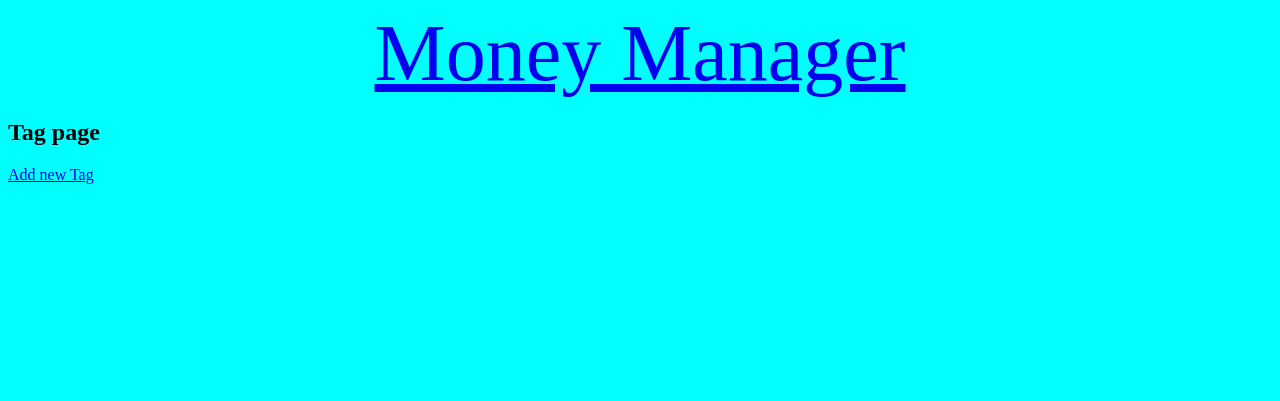
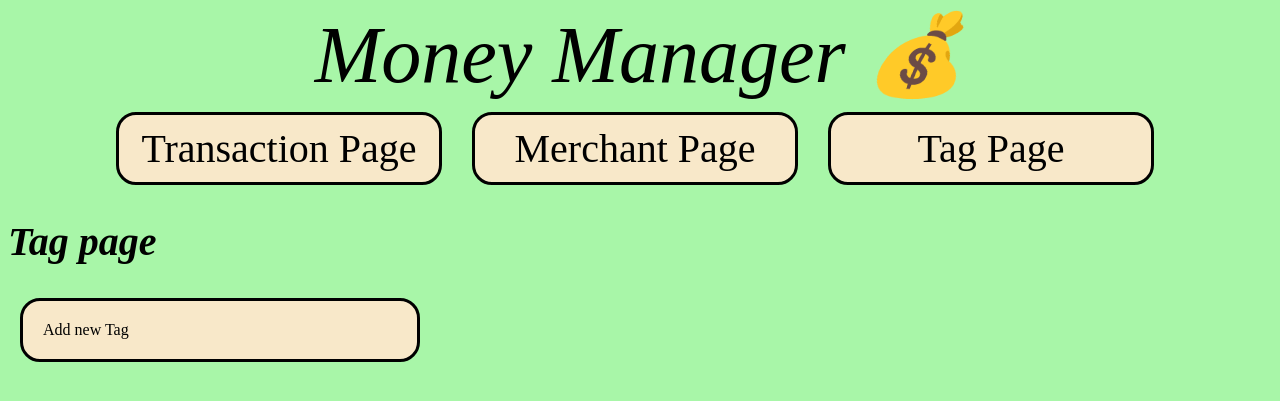
Before and after one commit to SeanAllen95/MoneyManager2, a Flask app: page /tags in a window 1280 px wide. Shown: the top 401 px of the page. Run offline with Flask 3, Linux system fonts and the light colour scheme; data that the repository does not hold is empty; some libraries are stand-ins or nearby versions.

Commit message:
need to fix M and T

```diff
--- a/controllers/tag_controller.py
+++ b/controllers/tag_controller.py
@@ -54,7 +54,7 @@ def update_method(id):
 #     merchant = merchant_repository.select(id)
 #     return render_template("merchant/view.html", merchant = merchant)
 
-# @merchant_blueprint.route("/merchant/<id>/delete", methods=['POST'])
-# def delete_merchant(id):
-#     merchant_repository.delete(id)
-#     return redirect('/merchant')
+@tag_blueprint.route("/tag/<id>/delete", methods=['POST'])
+def delete_tag(id):
+    tag_repository.delete(id)
+    return redirect('/tags')
--- a/repositories/tag_repository.py
+++ b/repositories/tag_repository.py
@@ -36,10 +36,10 @@ def delete_all():
     sql = "DELETE FROM tags"
     run_sql(sql)
 
-# def delete(id):
-#     sql = "DELETE FROM merchants WHERE id = %s"
-#     values = [id]
-#     run_sql(sql, values)
+def delete(id):
+    sql = "DELETE FROM tags WHERE id = %s"
+    values = [id]
+    run_sql(sql, values)
 
 def update(tag):
     sql = "UPDATE tags SET category = %s WHERE id = %s"
--- a/static/style.css
+++ b/static/style.css
@@ -1,55 +1,122 @@
 .top_banner {
     text-align: center;
     font-size: 80px;
+    font-style: italic;
 }
 
 .background {
-    background-color: aqua;
-}
-.home_container {
-    grid-template-columns: 1fr;
-
+    background-color: rgb(168, 246, 168);
 }
 
-#homepage_title {
-    text-align: center;
+main section ul li {
+  font-size: 40px;
 }
 
-.home_container ul {
-    display: flex;  /* set the display property to flex */
-    justify-content: space-between; /* space the list items evenly across the container */
-    list-style: none; /* remove the default list style */
-    padding: 50; /* remove any default padding */
+.home_container {
+  display: flex;
+  justify-content: space-around;
+  align-items: center;
+  padding-top: 10px;
 }
+
+ul {
+  display: flex;
+  list-style: none;
+  margin: 0;
+  padding: 0;
+}
+
+li {
+  margin: 0 10px;
+  padding: 10px;
+  text-align: center;
+  background-color: rgb(248, 232, 201);
+  border: solid;
+  border-color: black;
+  border-radius: 20px;
+  width: 300px;
+}
+
+a {
+  text-decoration: none;
+  color: black;
+}
+
 
 .home_container ul li {
     margin-right: 20px; /* add some space between the list items */
   }
 
-  .home_container ul li:last-child {
-    margin-right: 0; /* remove margin-right for the last list item */
-  }
-
 .transaction-grid {
+    max-width: max-content;
+    margin: auto;
     display: grid;
-    grid-template-columns: repeat(auto-fit, minmax(300px, 1fr)); /* create auto-fit grid with minimum width of 300px */
-    grid-gap: 20px; /* set the gap between grid items */
+    grid-template-columns: 400px 400px 400px;
+    grid-gap: 20px;
   }
 
 .transaction-card {
-    background-color: aqua;
+  background-color: rgb(248, 232, 201);
   padding: 20px;
-    border-radius: 5px;
+  border: solid;
+  border-color: black;
+  border-radius: 20px;
   }
 
 .tag-grid {
+  max-width: max-content;
+  margin: auto;
   display: grid;
-    grid-template-columns: repeat(auto-fit, minmax(300px, 1fr)); /* create auto-fit grid with minimum width of 300px */
-    grid-gap: 20px; /* set the gap between grid items */
+  grid-template-columns: 400px 400px 400px;
+  grid-gap: 20px;
 }
 
 .tag-card {
-    background-color: aqua;
+  background-color: rgb(248, 232, 201);
   padding: 20px;
-    border-radius: 5px;
+  border: solid;
+  border-color: black;
+  border-radius: 20px;
 }
+
+.merchant-grid {
+  max-width: max-content;
+  margin: auto;
+  display: grid;
+  grid-template-columns: 400px 400px 400px;
+  grid-gap: 20px;
+}
+
+.merchant-card {
+  background-color: rgb(248, 232, 201);
+  padding: 20px;
+  border: solid;
+  border-color: black;
+  border-radius: 20px;
+}
+
+.add_new_link {
+  background-color: rgb(248, 232, 201);
+  padding: 20px;
+  border: solid;
+  border-color: black;
+  border-radius: 20px;
+}
+
+.page_title {
+  font-style: italic;
+  font-size: 40px;
+
+}
+#transaction_total {
+  font-size: 30px;
+}
+
+.new_edit_page {
+  background-color: rgb(248, 232, 201);
+  padding: 20px;
+  width: 300px;
+  border: solid;
+  border-color: black;
+  border-radius: 20px;
+}
--- a/templates/base.html
+++ b/templates/base.html
@@ -5,20 +5,28 @@
     <meta http-equiv="X-UA-Compatible" content="IE=edge">
     <meta name="viewport" content="width=device-width, initial-scale=1.0">
     <link rel="stylesheet" href="{{ url_for('static', filename='style.css') }}">
-    <title>Money Manager</title>
+    <title>Money Manager &#128176;</title>
 </head>
 <body class="background">
     <header>
         <section class="top_banner">
-        <a href="/">Money Manager</a>
+        <a href="/">Money Manager &#128176;</a>
         </section>
     </header>
-    <main class="home_page_grid">
-        <section>
-            {% block content %}
+    <main>
+        <section class="home_container">
+            <ul>
+                <li><a href="/transactions">Transaction Page</a></li>
+                <li><a href="/merchants">Merchant Page</a></li>
+                <li><a href="/tags">Tag Page</a></li>
 
-            {% endblock%}
+            </ul>
         </section>
+            <section>
+                {% block content %}
+
+                {% endblock%}
+            </section>
     </main>
 </body>
 </html>
--- a/templates/index.html
+++ b/templates/index.html
@@ -2,15 +2,14 @@
 
 {% block content %}
 <main class="home_index">
-<h1 id="homepage_title">Homepage</h1>
-    <section class="home_container">
+    <!-- <section class="home_container">
         <ul>
             <li><a href="/transactions">Transaction Page</a></li>
             <li><a href="/merchants">Merchant Page</a></li>
             <li><a href="/tags">Tag Page</a></li>
 
         </ul>
-    </section>
+    </section> -->
     </main>
 
 {% endblock %}
--- a/templates/merchants/edit_merchant.html
+++ b/templates/merchants/edit_merchant.html
@@ -2,7 +2,7 @@
 
 {% block content %}
 <h1>Edit Merchant</h1>
-
+  <section class="new_edit_page">
     <form action="/merchant/{{merchant.id}}" method="post">
       <div>
         <label for="name">Name:</label>
@@ -10,5 +10,6 @@
       </div>
         <button type="submit">Update Merchant</button>
     </form>
+  </section>
 
 {% endblock %}
--- a/templates/merchants/new_merchant.html
+++ b/templates/merchants/new_merchant.html
@@ -2,14 +2,13 @@
 
 {% block content %}
 <h1>New Merchant</h1>
-
+    <section class="new_edit_page">
         <form action="/merchant/new" method="post">
             <div>
             <label for="name">Name:</label>
             <input type="text" id="name" name="name" placeholder="Name" required>
             </div>
             <button type="submit">Add Merchant</button>
-
         </form>
-
+    </section>
 {% endblock %}
--- a/templates/tags/edit_tag.html
+++ b/templates/tags/edit_tag.html
@@ -2,7 +2,7 @@
 
 {% block content %}
 <h1>Edit Tag</h1>
-
+  <section class="new_edit_page">
     <form action="/tag/{{tag.id}}" method="post">
       <div>
         <label for="category">Category:</label>
@@ -10,6 +10,6 @@
       </div>
         <button type="submit">Update Tag</button>
     </form>
-
+  </section>
 
 {% endblock %}
--- a/templates/tags/index.html
+++ b/templates/tags/index.html
@@ -3,15 +3,19 @@
 {% block content %}
 
 <div>
-    <h1>Tag page</h1>
+    <h1 class="page_title">Tag page</h1>
     <div class="tag-grid">
         {% for tag in tags %}
         <div class="tag-card">
             <h2>{{ tag.category }}</h2>
-            <a href="/tag/{{ tag.id }}/edit">Edit a Tag</a>
+            <a href="/tag/{{ tag.id }}/edit">Edit Tag</a>
+            <form method="post" action="/tag/{{ tag.id }}/delete">
+                <input type="hidden" name="_method" value="DELETE">
+                <button type="submit">Delete Tag</button>
+              </form>
         </div>
         {% endfor %}
-        <a href="/tag/new_tag">Add new Tag</a>
+        <a class="add_new_link" href="/tag/new_tag">Add new Tag</a>
     </div>
 </div>
 
--- a/templates/tags/new_tag.html
+++ b/templates/tags/new_tag.html
@@ -2,14 +2,14 @@
 
 {% block content %}
 <h1>New Tag</h1>
-
+    <section class="new_edit_page">
     <form action="/tag" method="post">
         <div>
         <label for="category">Category:</label>
         <input type="text" id="category" name="category" placeholder="Category" required>
         </div>
         <button type="submit">Add Tag</button>
-
+    </section>
     </form>
 
 {% endblock %}
--- a/templates/transactions/edit_transaction.html
+++ b/templates/transactions/edit_transaction.html
@@ -2,7 +2,7 @@
 
 {% block content %}
 <h1>Edit Transaction</h1>
-
+  <section class="new_edit_page">
     <form action="/transaction/{{transaction.id}}" method="post">
         <div>
           <label for="amoount">Amount:</label>
@@ -18,6 +18,6 @@
           </div>
           <button type="submit">Update Transaction</button>
       </form>
-
+  </section>
 
 {% endblock %}
```
Also changed, not shown: controllers/merchant_controller.py (+4 -4 lines), controllers/transaction_controller.py (+3 -4 lines), repositories/merchant_repository.py (+4 -4 lines), repositories/transaction_repository.py (+15 -5 lines), templates/merchants/index.html (+7 -4 lines), templates/transactions/index.html (+5 -5 lines), templates/transactions/new_transaction.html (+4 -12 lines). Lines whose indentation alone changed are shown as unchanged.
